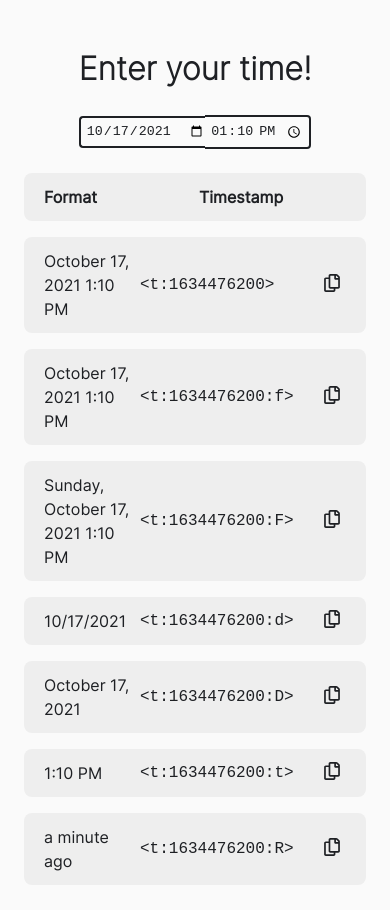
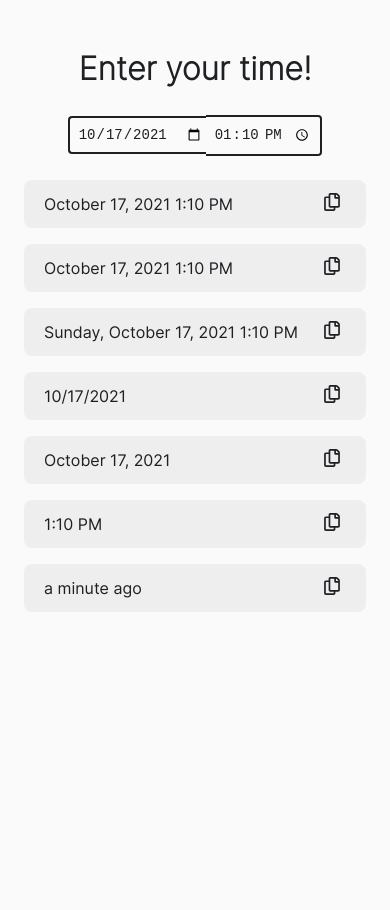
Before and after one commit to NiklasPeterson/timestamps, a Next.js app: page / in a window 390 px wide. Shown: the top 910 px of the page. After the commit the page ends 844 px from the top, so only its background shows below. Built offline with nearby package versions, Linux system fonts and the light colour scheme.

Commit message:
More styling for mobile

```diff
--- a/components/CodeGroup.jsx
+++ b/components/CodeGroup.jsx
@@ -4,7 +4,7 @@ const CodeGroup = props => {
 
   const copyText = e => {
     navigator.clipboard.writeText(props.value);
-    toast.success(`Copied `+ props.value,
+    toast.success(`Copied to clipboard: `+ props.value,
       {
         style: {
           background: '#333',
@@ -25,6 +25,7 @@ const CodeGroup = props => {
       </ScInput>
       <ScButton onClick={copyText}>
         <svg aria-hidden="true" focusable="false" data-prefix="far" data-icon="copy" class="svg-inline--fa fa-copy fa-w-14" role="img" xmlns="http://www.w3.org/2000/svg" viewBox="0 0 448 512"><path fill="currentColor" d="M433.941 65.941l-51.882-51.882A48 48 0 0 0 348.118 0H176c-26.51 0-48 21.49-48 48v48H48c-26.51 0-48 21.49-48 48v320c0 26.51 21.49 48 48 48h224c26.51 0 48-21.49 48-48v-48h80c26.51 0 48-21.49 48-48V99.882a48 48 0 0 0-14.059-33.941zM266 464H54a6 6 0 0 1-6-6V150a6 6 0 0 1 6-6h74v224c0 26.51 21.49 48 48 48h96v42a6 6 0 0 1-6 6zm128-96H182a6 6 0 0 1-6-6V54a6 6 0 0 1 6-6h106v88c0 13.255 10.745 24 24 24h88v202a6 6 0 0 1-6 6zm6-256h-64V48h9.632c1.591 0 3.117.632 4.243 1.757l48.368 48.368a6 6 0 0 1 1.757 4.243V112z"></path></svg>
+        {/* <svg aria-hidden="true" focusable="false" data-prefix="far" data-icon="clone" class="svg-inline--fa fa-clone fa-w-16" role="img" xmlns="http://www.w3.org/2000/svg" viewBox="0 0 512 512"><path fill="currentColor" d="M464 0H144c-26.51 0-48 21.49-48 48v48H48c-26.51 0-48 21.49-48 48v320c0 26.51 21.49 48 48 48h320c26.51 0 48-21.49 48-48v-48h48c26.51 0 48-21.49 48-48V48c0-26.51-21.49-48-48-48zM362 464H54a6 6 0 0 1-6-6V150a6 6 0 0 1 6-6h42v224c0 26.51 21.49 48 48 48h224v42a6 6 0 0 1-6 6zm96-96H150a6 6 0 0 1-6-6V54a6 6 0 0 1 6-6h308a6 6 0 0 1 6 6v308a6 6 0 0 1-6 6z"></path></svg> */}
       </ScButton>
 
     </ScCodeGroup>
@@ -38,6 +39,9 @@ const ScCodeGroup = styled.div`
   display: flex;
   flex-direction: row;
   justify-content: space-between;
+  @media (max-width: 812px) {
+      justify-content: flex-end;
+    }
 `;
 
 const ScInput = styled.input`
@@ -50,6 +54,10 @@ const ScInput = styled.input`
   font-size: 16px;
   width: 160px;
   pointer-events: none;
+
+  @media (max-width: 812px) {
+    display: none;
+  }
 `;
 
 const ScButton = styled.button`
@@ -59,17 +67,15 @@ const ScButton = styled.button`
   text-transform: uppercase;
 	box-shadow: none;
 	border: none;
-  opacity: 1;
+  :hover {
+    cursor: pointer;
+      opacity: 0.64;
+  }
 
   svg {
     width: 16px;
     height: 18px;
-    margin-left: 16px;
 
-    :hover {
-    cursor: pointer;
-      opacity: 0.64;
-  }
     path {
       fill: var(--color-text);
     }
--- a/components/GlobalStyle.jsx
+++ b/components/GlobalStyle.jsx
@@ -17,17 +17,6 @@ export const GlobalStyle = createGlobalStyle`
   }
 
 
-  body {
-    margin: 0;
-    padding: 0;
-    box-sizing: border-box;
-    background: var(--color-background);
-    color: var(--color-text);
-    font-family: 'Inter', sans-serif;
-    font-size: 16px;
-    font-weight: 400;
-    line-height: 1.5;
-  }
 
   :root {
     --color-background: #fafafa;
@@ -42,4 +31,16 @@ export const GlobalStyle = createGlobalStyle`
       --color-secondary: #121212;
     }
   }
+
+  body {
+    margin: 0;
+    padding: 0;
+    box-sizing: border-box;
+    background: var(--color-background);
+    color: var(--color-text);
+    font-family: 'Inter', sans-serif;
+    font-size: 16px;
+    font-weight: 400;
+    line-height: 1.5;
+  }
 `
--- a/components/ResultRow.jsx
+++ b/components/ResultRow.jsx
@@ -25,7 +25,13 @@ const ScResultRow = styled.div`
 
 const ScResultColumn = styled.div`
   display: flex;
-  flex: 1;
-  flex-direction: row;
-  padding: 04px;
+  flex: 1.5;
+  padding: 4px;
+
+  :last-child {
+    flex: 1;
+    @media (max-width: 812px) {
+      flex: 0;
+    }
+  }
 `;
--- a/components/TimeForm.jsx
+++ b/components/TimeForm.jsx
@@ -44,7 +44,8 @@ const ScDatepicker = styled.input`
   color: var(--color-text);
 	border: 2px solid var(--color-text);
 	box-shadow: none;
-	padding: 5px;
+	padding: 8px;
+  font-size: 14px;
 	border-radius: 4px;
   margin-bottom: 24px;
 
--- a/components/TimeStamps.jsx
+++ b/components/TimeStamps.jsx
@@ -13,12 +13,6 @@ const TimeStamps = props => {
 
   return (
     <>
-
-      <ResultRow>
-        <strong>Format</strong>
-        <strong>Timestamp</strong>
-      </ResultRow>
-
       <ResultRow>
         <label>{moment(props.dateTime).format('LLL')}</label>
         <CodeGroup label="Default Date Time" value={`<t:${timestamp}>`} />
```
